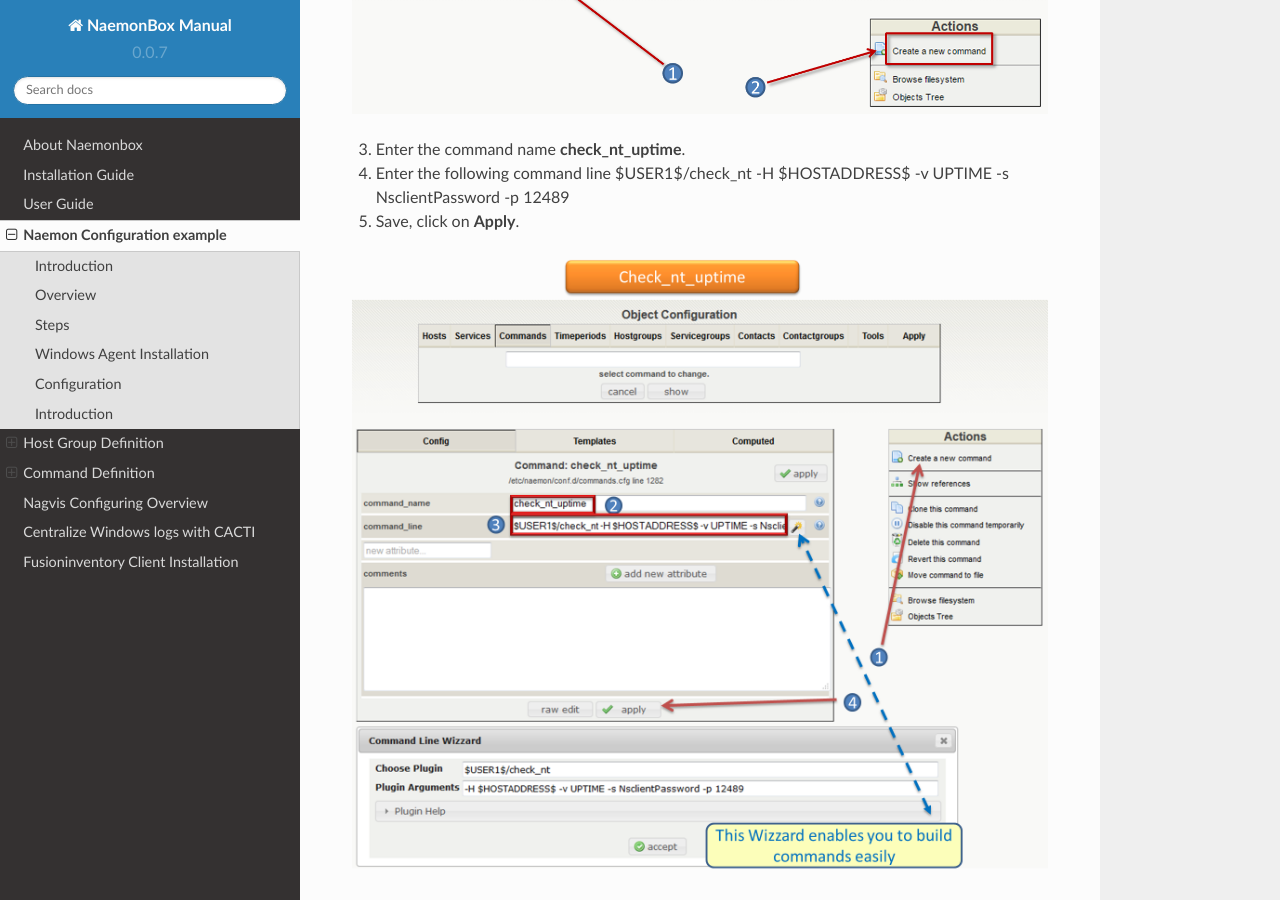
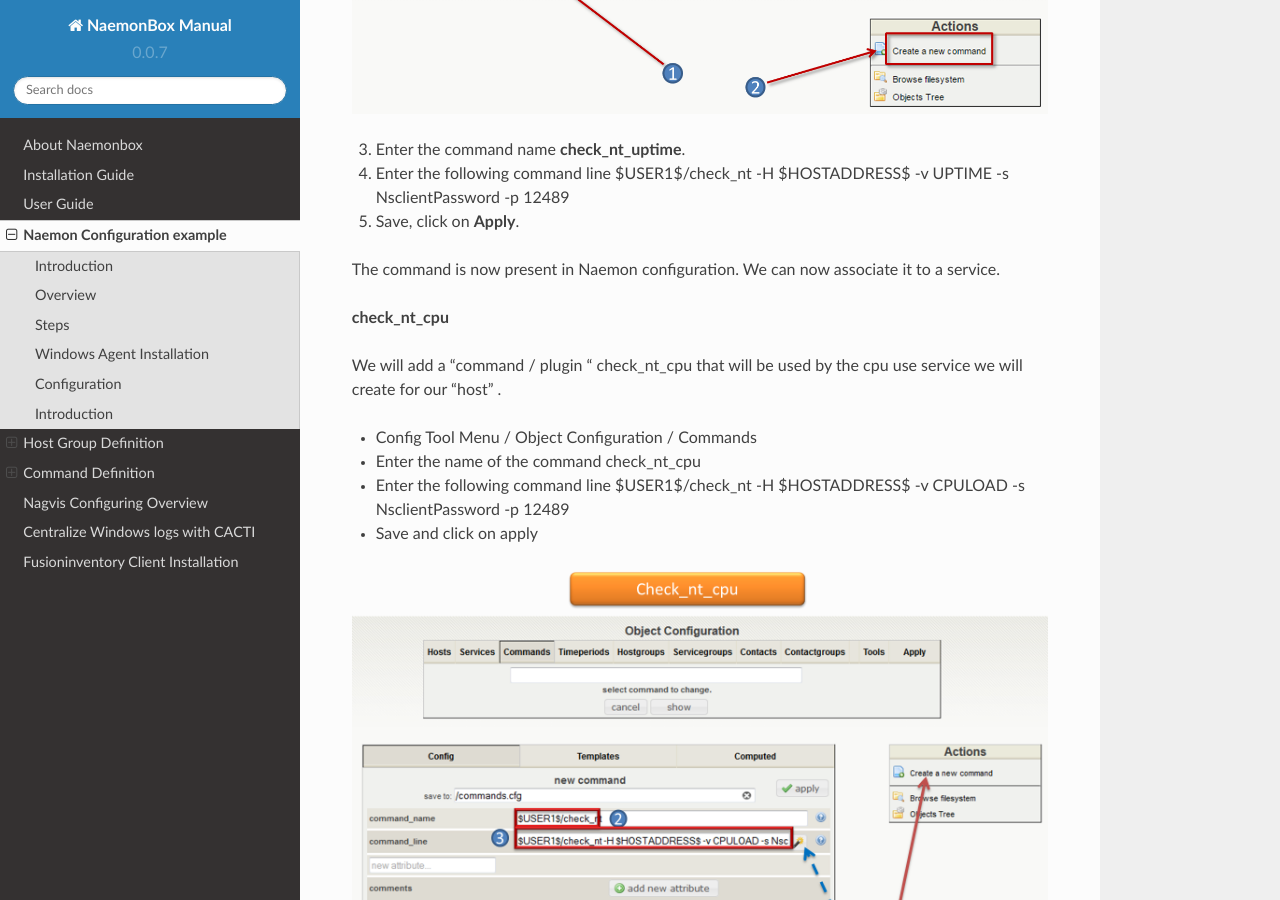
Before and after one commit to mgadi/naemonbox, a Sphinx documentation site: the page built from docs/source/04_Configuring_NaemonBox/index.rst, in a window 1280 px wide and 900 px high, scrolled down 4797 px. Built offline with Sphinx 7.4.7 and the Read the Docs theme 2.0.0, drawn with Linux system fonts in a browser that asks for light colours; pages that are not in the unit, such as notebooks, are missing from menus.

Commit message:
Update index.rst

```diff
--- a/docs/source/04_Configuring_NaemonBox/index.rst
+++ b/docs/source/04_Configuring_NaemonBox/index.rst
@@ -134,7 +134,7 @@
 
 5. Save, click on **Apply**.
 
-.. image:: /images/check_nt_uptime.png
+.. _image:: /images/check_nt_uptime.png
 
 The command is now present in Naemon configuration. We can now associate it to a service.
 
```
